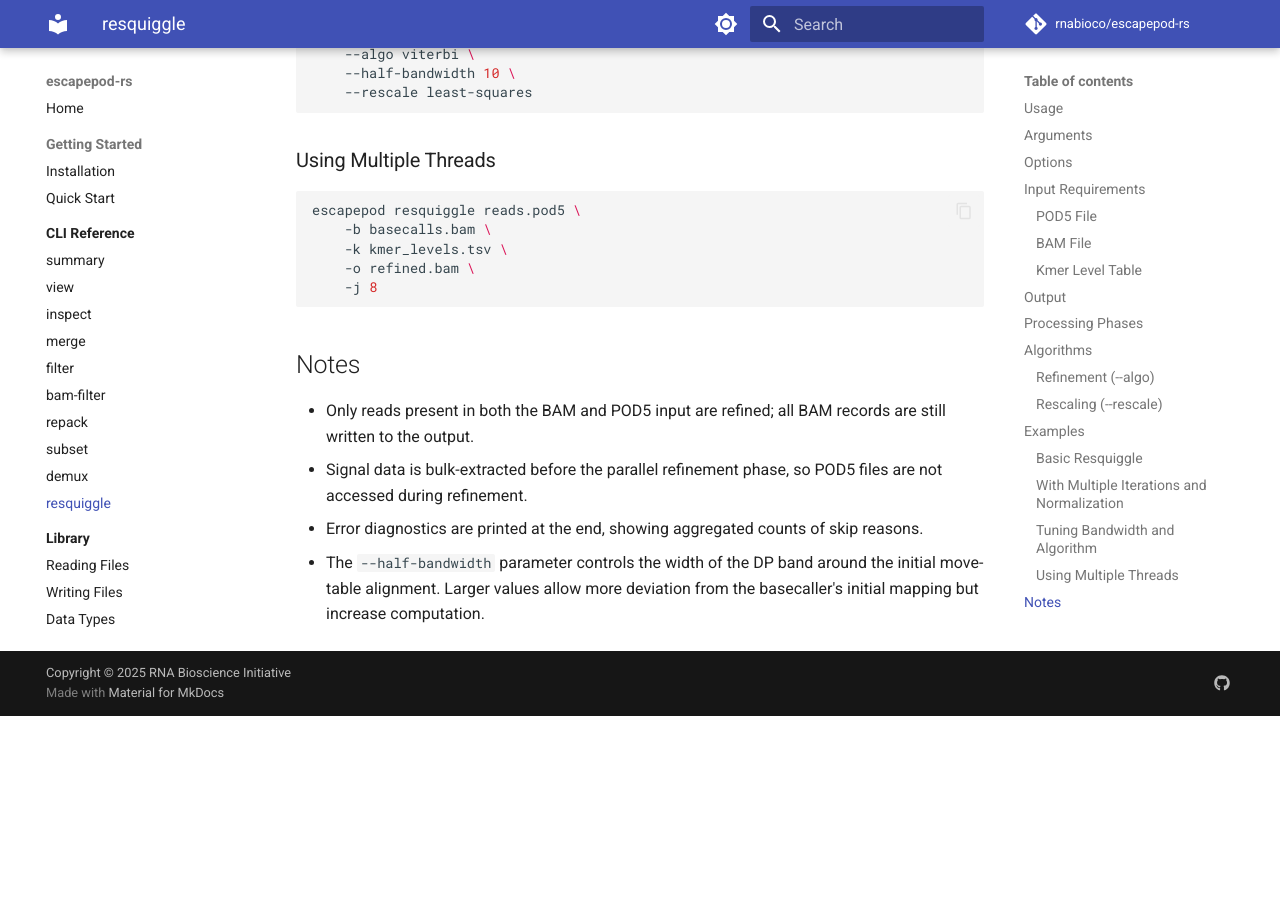
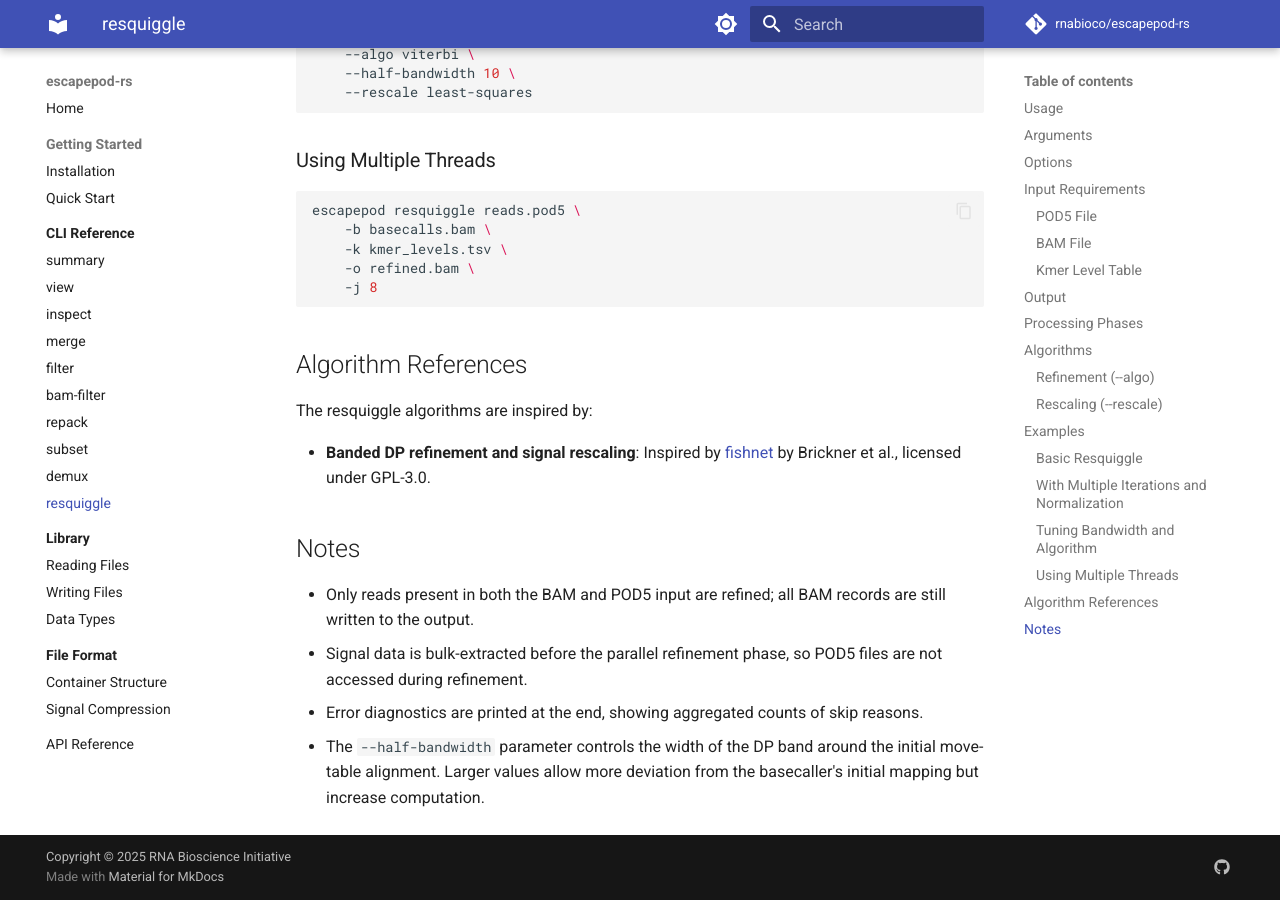
Before and after one commit to rnabioco/escapepod-rs, an MkDocs documentation site: the page built from docs/cli/resquiggle.md, in a window 1280 px wide and 900 px high, scrolled down 3722 px. Built offline with MkDocs 1.6.1 and Material for MkDocs 9.7.7, drawn with Linux system fonts in a browser that asks for light colours; comment, search, counter and statistics services are not loaded; before the commit the page ends 4438 px from its top, so only the background shows below that.

Commit message:
docs: cite fishnet preprint in resquiggle documentation
Co-Authored-By: Claude Opus 4.5 <noreply@anthropic.com>

````diff
--- a/docs/cli/resquiggle.md
+++ b/docs/cli/resquiggle.md
@@ -133,6 +133,12 @@ escapepod resquiggle reads.pod5 \
     -j 8
 ```
 
+## Algorithm References
+
+The resquiggle algorithms are inspired by:
+
+- **Banded DP refinement and signal rescaling**: Inspired by [fishnet](https://www.researchsquare.com/article/rs-8345719/v1) by Brickner et al., licensed under GPL-3.0.
+
 ## Notes
 
 - Only reads present in both the BAM and POD5 input are refined; all BAM records are still written to the output.
````
